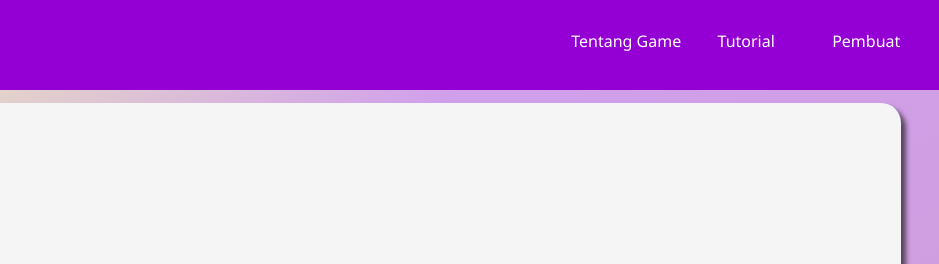
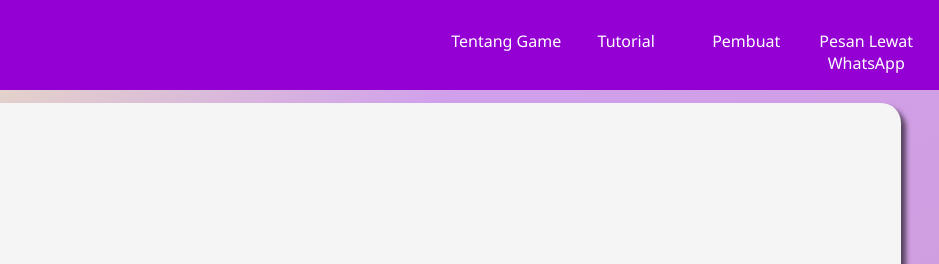
Before and after one commit to TarmanaM/TebakAngka.github.io, a plain HTML site: page index.html in a window 1280 px wide. Shown: the top 264 px of the page, 341-1280 px from the left. Drawn offline with Linux system fonts and the light colour scheme.

Commit message:
Update Link WA index.html

```diff
--- a/index.html
+++ b/index.html
@@ -24,6 +24,9 @@
             </li>
             <a href="#aboutme">Pembuat</a>
             </li>
+            </li>
+            <a href="https://wa.me/6281220952593/?text=Salam%20%21%20Saya%20tertarik%20dengan%20produk%20Anda." target="_blank">Pesan Lewat WhatsApp</a>
+            </li>
         </nav>
     </header>
     <main>
@@ -46,6 +49,7 @@
                         <li>
                             <button id="level3">Sulit</button>
                         </li>
+
                     </ul>
                 </div>
                 <div id="game" class="form game">
```
